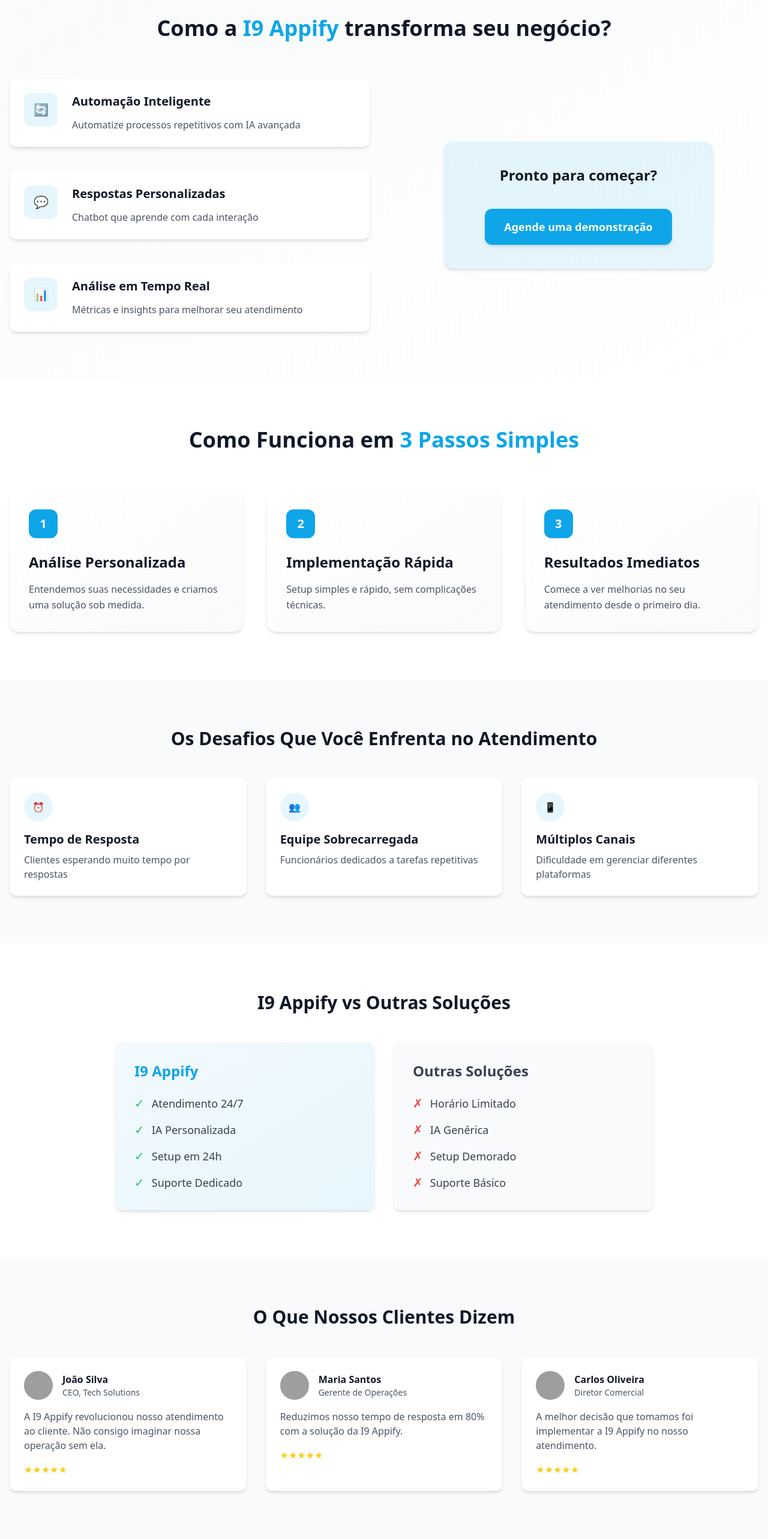
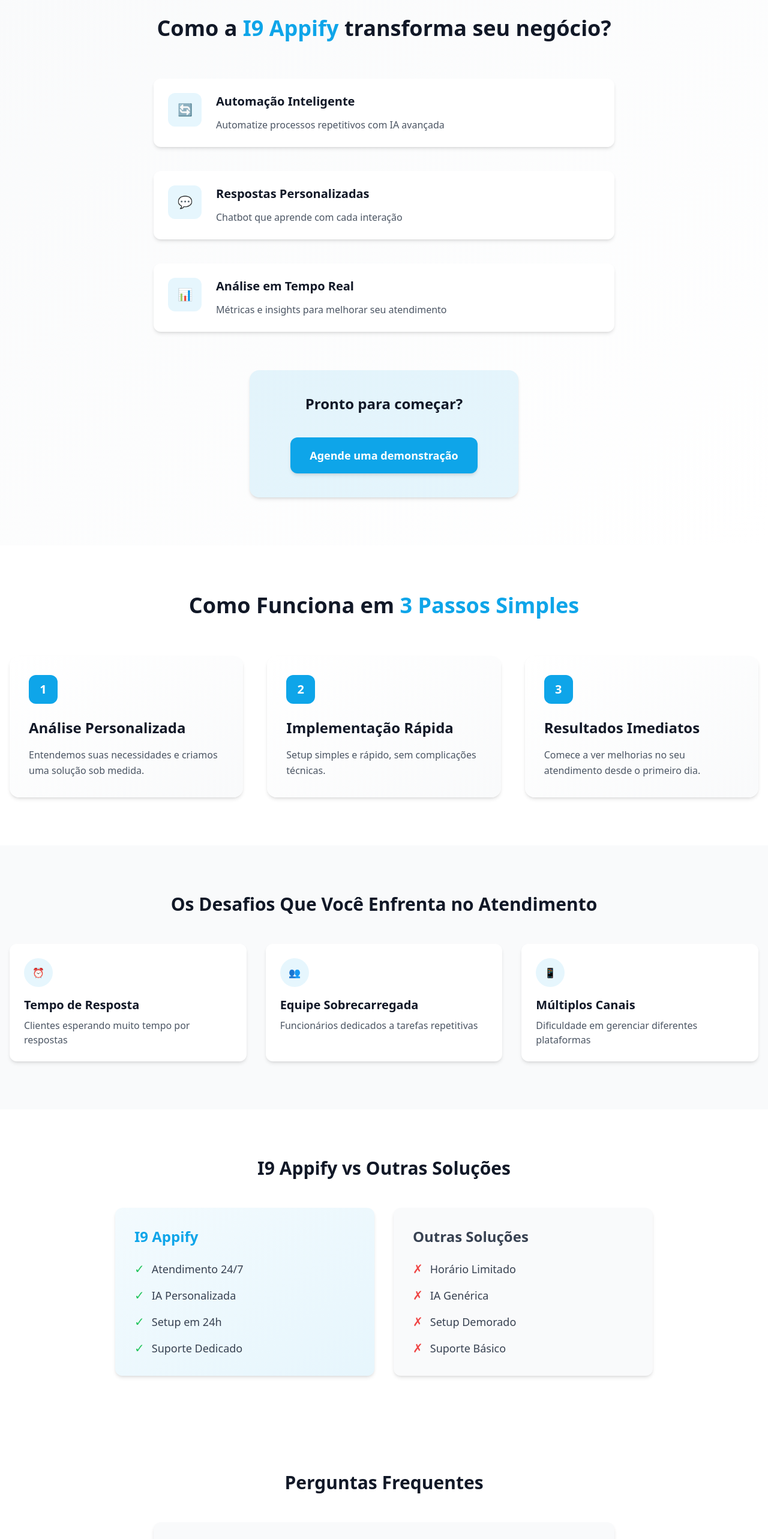
Before and after one commit to lukete7272/modern-blue-makeover, a React (Vite) app: page / in a window 1280 px wide. Shown: the part 1140-3705 px from the top of the page at 60% size. Built offline with nearby package versions, Linux system fonts and the light colour scheme; grey boxes are pictures that could not be loaded.

Commit message:
Refactor landing page
Remove company information and center the button as requested.

```diff
--- a/src/pages/Index.tsx
+++ b/src/pages/Index.tsx
@@ -67,8 +67,9 @@ const Index = () => {
             Como a <span className="text-primary">I9 Appify</span> transforma seu negócio?
           </h2>
 
-          {/* Reformatado para corresponder ao layout da imagem */}
-          <div className="grid grid-cols-1 lg:grid-cols-2 gap-12">
+          <div className="mx-auto max-w-6xl">
+            <div className="flex flex-col items-center">
+              <div className="w-full max-w-3xl mb-16">
                 <div className="space-y-10">
                   {appFeatures.map((feature, index) => (
                     <div
@@ -85,9 +86,10 @@ const Index = () => {
                     </div>
                   ))}
                 </div>
+              </div>
 
-            <div className="flex justify-center items-center">
-              <div className="bg-primary/10 p-10 rounded-2xl w-full max-w-md shadow-md">
+              <div className="w-full max-w-md">
+                <div className="bg-primary/10 p-10 rounded-2xl shadow-md">
                   <h3 className="text-2xl font-semibold text-center text-gray-900 mb-10">
                     Pronto para começar?
                   </h3>
@@ -95,6 +97,7 @@ const Index = () => {
                     <button className="bg-primary text-white px-8 py-4 rounded-xl shadow-md hover:bg-primary/90 hover:scale-105 transition duration-300 text-lg font-semibold">
                       Agende uma demonstração
                     </button>
+                  </div>
                 </div>
               </div>
             </div>
@@ -179,36 +182,6 @@ const Index = () => {
                 ))}
               </ul>
             </div>
-          </div>
-        </div>
-      </section>
-
-      {/* Testimonials Section */}
-      <section className="py-20 bg-gray-50">
-        <div className="container mx-auto px-4">
-          <h2 className="text-3xl font-bold text-center text-gray-900 mb-12">
-            O Que Nossos Clientes Dizem
-          </h2>
-          <div className="grid grid-cols-1 md:grid-cols-3 gap-8">
-            {testimonials.map((testimonial, index) => (
-              <div
-                key={index}
-                className="p-6 bg-white rounded-xl shadow-md hover:shadow-lg transition-all duration-300 transform hover:-translate-y-1 animate-fade-up"
-                style={{ animationDelay: `${index * 0.1}s` }}
-              >
-                <div className="flex items-center gap-4 mb-4">
-                  <div className="w-12 h-12 bg-gray-200 rounded-full overflow-hidden">
-                    <img src={testimonial.avatar} alt={testimonial.name} className="w-full h-full object-cover" />
-                  </div>
-                  <div>
-                    <h3 className="font-semibold">{testimonial.name}</h3>
-                    <p className="text-sm text-gray-600">{testimonial.role}</p>
-                  </div>
-                </div>
-                <p className="text-gray-600">{testimonial.text}</p>
-                <div className="mt-4 text-yellow-400">★★★★★</div>
-              </div>
-            ))}
           </div>
         </div>
       </section>
@@ -349,27 +322,6 @@ const otherSolutions = [
   "Suporte Básico",
 ];
 
-const testimonials = [
-  {
-    name: "João Silva",
-    role: "CEO, Tech Solutions",
-    avatar: "https://randomuser.me/api/portraits/men/32.jpg",
-    text: "A I9 Appify revolucionou nosso atendimento ao cliente. Não consigo imaginar nossa operação sem ela.",
-  },
-  {
-    name: "Maria Santos",
-    role: "Gerente de Operações",
-    avatar: "https://randomuser.me/api/portraits/women/1.jpg",
-    text: "Reduzimos nosso tempo de resposta em 80% com a solução da I9 Appify.",
-  },
-  {
-    name: "Carlos Oliveira",
-    role: "Diretor Comercial",
-    avatar: "https://randomuser.me/api/portraits/men/2.jpg",
-    text: "A melhor decisão que tomamos foi implementar a I9 Appify no nosso atendimento.",
-  },
-];
-
 const faqs = [
   {
     question: "Quanto tempo leva para implementar?",
```
Lines whose indentation alone changed are shown as unchanged.
